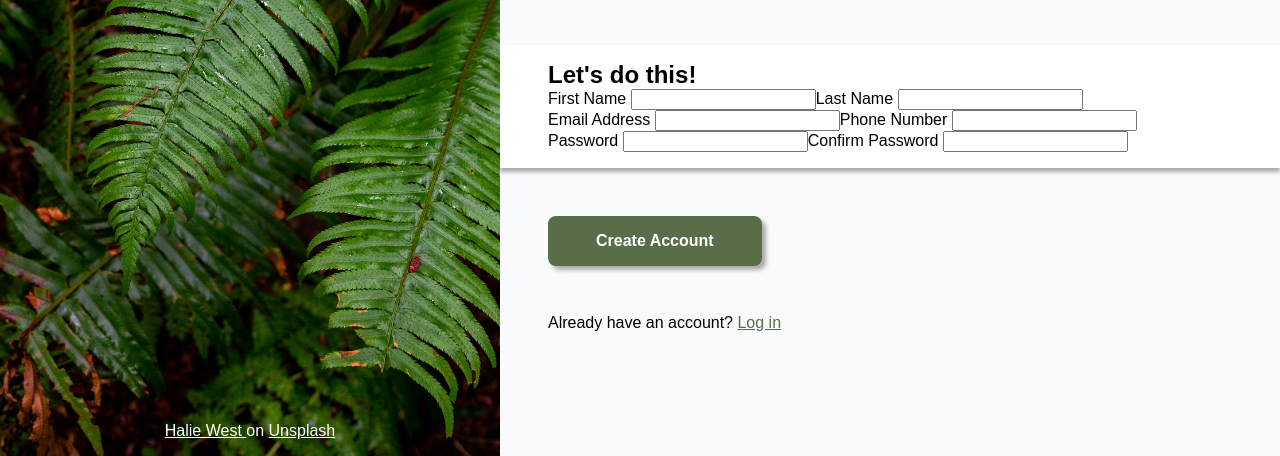
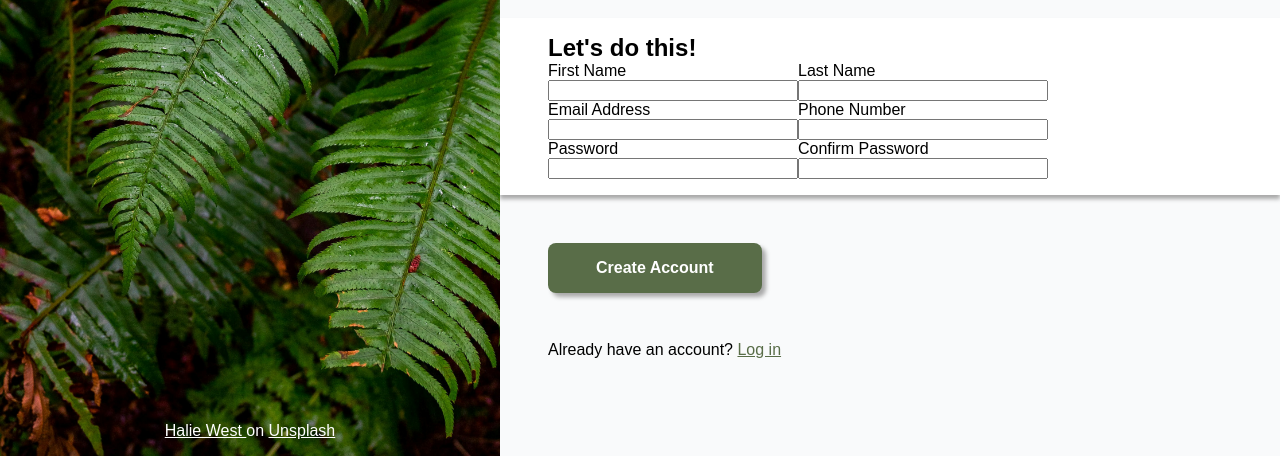
Before and after one commit to GrantFinnegan/odin-form, a plain HTML site: page index.html in a window 1280 px wide. Shown: the part 344-800 px from the top of the page. Drawn offline with Linux system fonts and the light colour scheme.

Commit message:
Format label/input pairs in form

```diff
--- a/style.css
+++ b/style.css
@@ -101,6 +101,12 @@ body {
     margin: 0;
 }
 
+.input-container>ul>li {
+    display: flex;
+    flex-direction: column;
+    flex: 0 1 250px;
+}
+
 .submit-btn {
     margin: 3rem;
     padding: 1em 3em;
```
